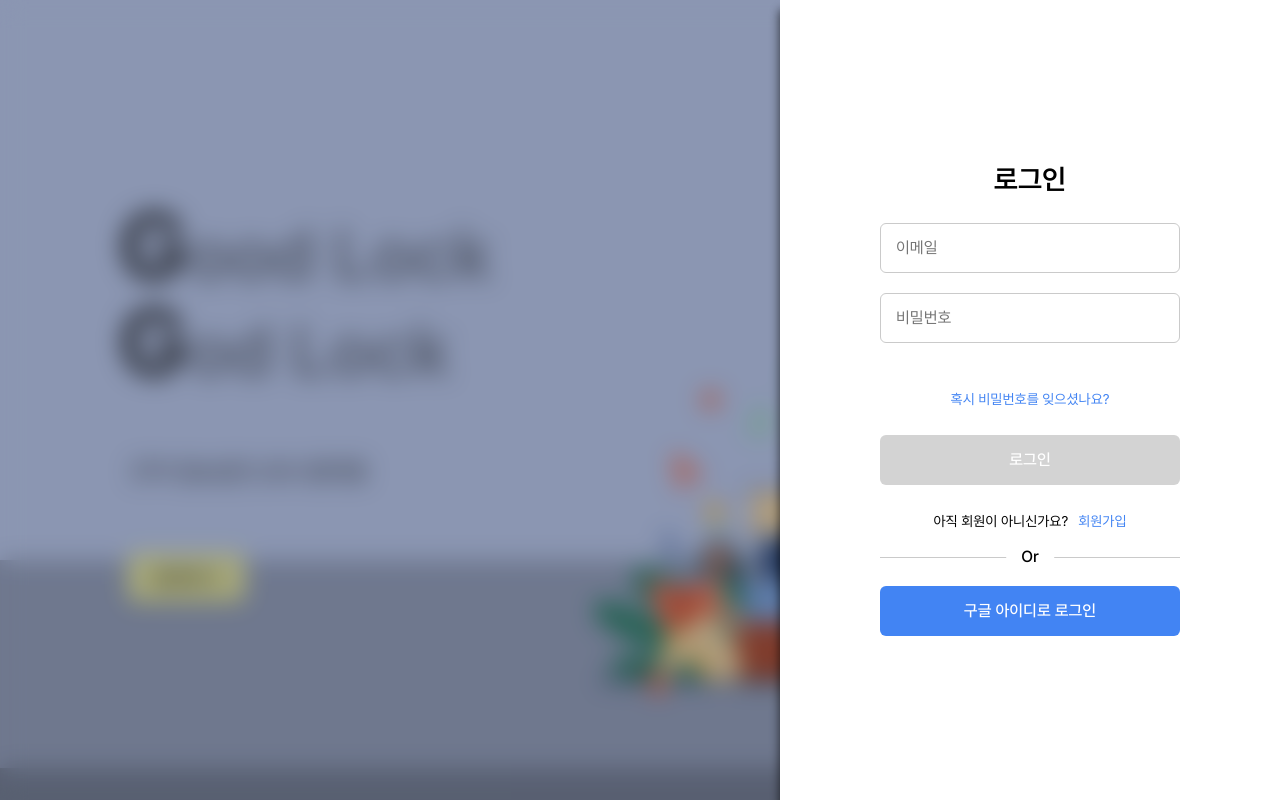
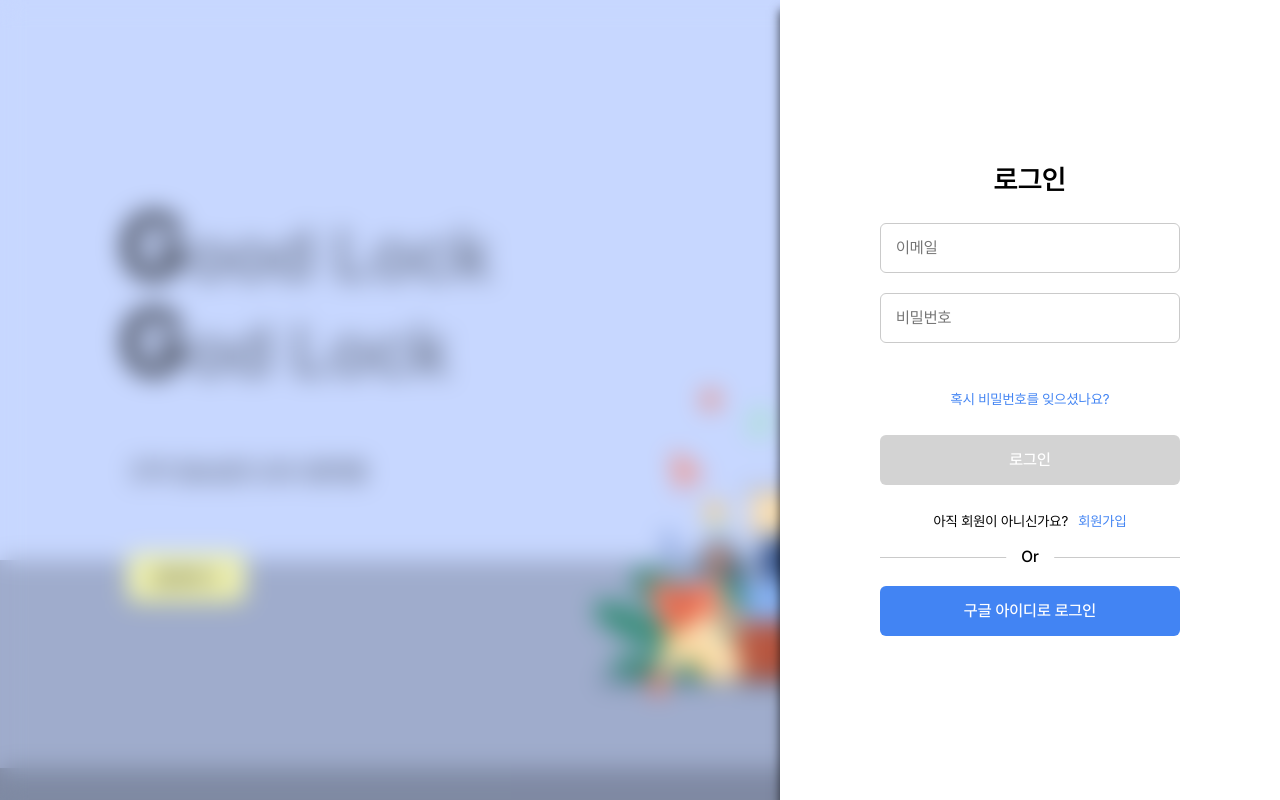
Before and after one commit to EunoChoi/goodlock_godlock, a React (Create React App) app in the folder front/: page / in a window 1280 px wide. Both pictures are taken after a click on the button "함께하기". Built offline with nearby package versions, Linux system fonts and the light colour scheme; no server answers.

Commit message:
css update

```diff
--- a/front/src/components/common/Header.tsx
+++ b/front/src/components/common/Header.tsx
@@ -316,6 +316,9 @@ const HeaderLogoMobile = styled.span`
 
   font-size: 24px;
   font-weight: 600;
+  @media (orientation: landscape) and (max-height: 480px) {
+    width: 100%;
+  }
 `;
 
 const HeaderLink = styled.div<{ currentPage: number | undefined }>`
--- a/front/src/components/startPage/PopupBox.tsx
+++ b/front/src/components/startPage/PopupBox.tsx
@@ -48,8 +48,8 @@ const CancelBtn = styled.button`
   position: fixed;
   top: 10px;
   left: 10px;
-  color: black;
+  color: rgba(0, 0, 0, 0.8);
   @media (orientation: landscape) and (max-height: 480px) {
-    left: calc(55vw + 12px);
+    display: none;
   }
 `;
--- a/front/src/pages/Start.tsx
+++ b/front/src/pages/Start.tsx
@@ -89,6 +89,9 @@ const TextBox = styled.div`
   @media (orientation: portrait) or (max-height: 480px) {
     margin: 48px 0;
   }
+  @media (orientation: landscape) and (max-height: 480px) {
+    margin: 36px 0;
+  }
 `;
 
 const Title = styled.span`
@@ -135,7 +138,7 @@ const BG2 = styled.div`
   background-color: rgba(0, 0, 0, 0.2);
 `;
 const Footer = styled.div`
-  z-index: 19;
+  /* z-index: 19; */
   position: fixed;
   bottom: 0;
   left: 0;
@@ -198,7 +201,7 @@ const StartImg = styled.img`
 `;
 
 const StartButton = styled.button`
-  z-index: 100;
+  z-index: 99;
   font-size: 20px;
   color: white;
   color: rgba(0, 0, 0, 0.7);
--- a/front/src/styles/LogInSignUp.tsx
+++ b/front/src/styles/LogInSignUp.tsx
@@ -12,7 +12,7 @@ const LogInSignUp = {
     position: absolute;
     top: 0;
     left: 0;
-    background: rgba(0, 0, 0, 0.3);
+    /* background: rgba(0, 0, 0, 0.05); */
     backdrop-filter: blur(12px);
 
     animation: ${(props) =>
@@ -54,7 +54,7 @@ const LogInSignUp = {
     }
     @media (orientation: landscape) and (max-height: 480px) {
       width: 45vw;
-      padding: 0px 50px;
+      padding: 0px 4vw;
       overflow-y: scroll;
     }
   `,
```
